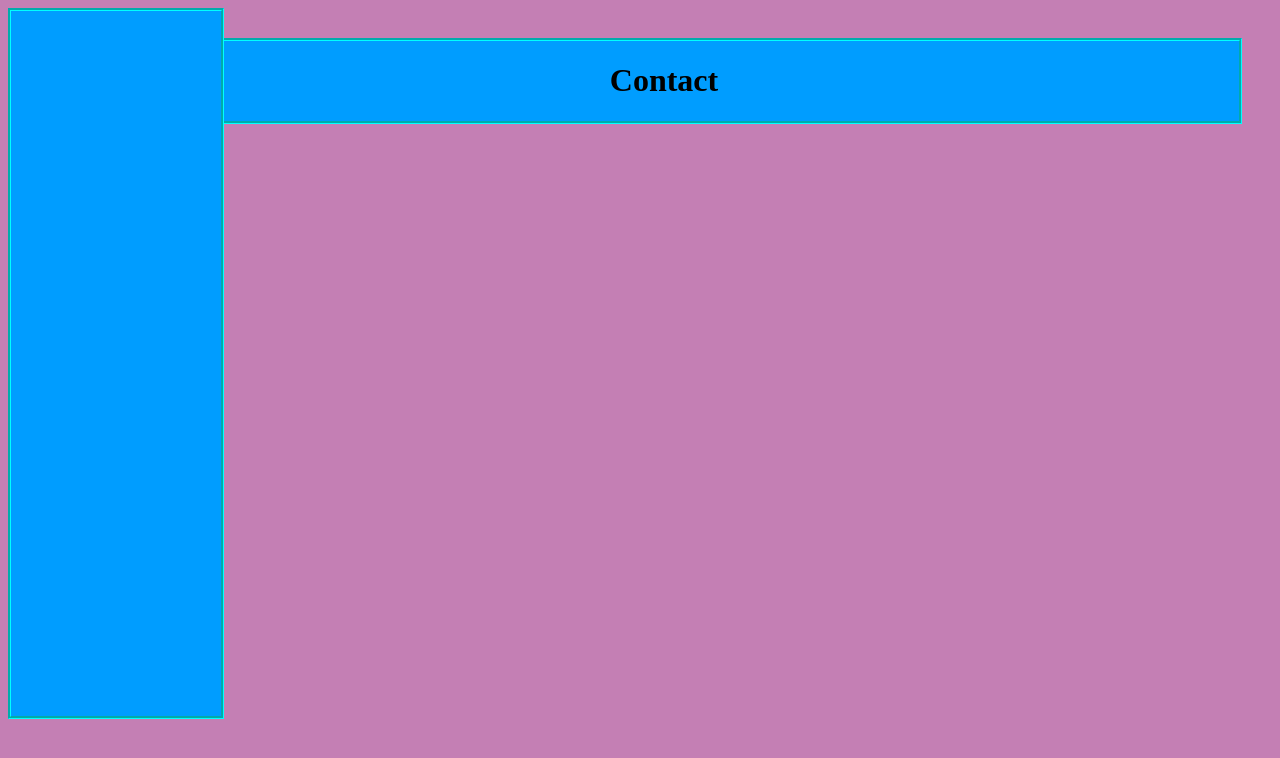
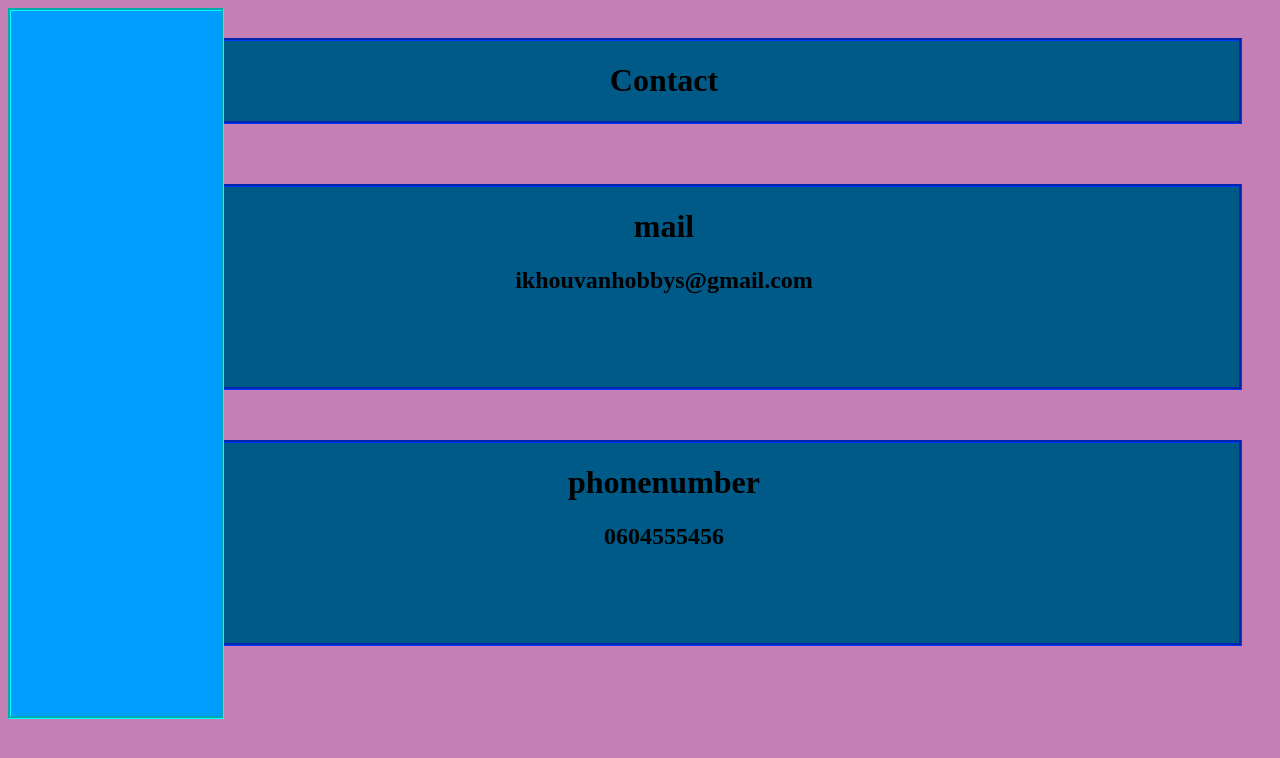
Before and after one commit to Deanmaister68/Ik-hou-van-hobby-s, a PHP site: page /Index_Contact.html in a window 1280 px wide. Shown: the top 758 px of the page. Run offline with PHP 8.4, Linux system fonts and the light colour scheme.

Commit message:
Contact skalet
starting contact

```diff
--- a/Contact/Index_Contact.html
+++ b/Contact/Index_Contact.html
@@ -15,6 +15,12 @@
   <!--sidebox-->
    <div id="sidebox"></div>
 
+  <!--mailbox-->
+   <div id="mailbox"><h1>mail</h1><h2>ikhouvanhobbys@gmail.com</h2></div>
+
+  <!--phonebox-->
+   <div id="phonebox"><h1>phonenumber</h1><h2>0604555456</h2></div>
+
 
 </body>
 </html>
--- a/Contact/style_Contact.css
+++ b/Contact/style_Contact.css
@@ -4,9 +4,9 @@ header {
 
     float: right;
     width: 1150px;
-    background-color: rgb(0, 157, 255);
+    background-color: rgb(0, 90, 136);
     border: 3px;
-    border-color: aqua;
+    border-color: rgb(0, 55, 255);
     border-style: groove;
     text-align: center;
     margin: 30px;
@@ -23,3 +23,31 @@ body{background-color: rgb(196, 127, 180);}
     border: 3px groove aqua;
     position: absolute;
 }
+
+#mailbox{
+    float: right;
+    width: 1150px;
+    height: 200px;
+    background-color: rgb(0, 90, 136);
+    border: 3px;
+    border-color: rgb(0, 55, 255);
+    border-style: groove;
+    text-align: center;
+    margin-top: 30px;
+    margin-right: 30px;
+
+}
+
+#phonebox{
+    float: right;
+    width: 1150px;
+    height: 200px;
+    background-color: rgb(0, 90, 136);
+    border: 3px;
+    border-color: rgb(0, 55, 255);
+    border-style: groove;
+    text-align: center;
+    margin-top: 50px;
+    margin-right: 30px;
+
+}
```
